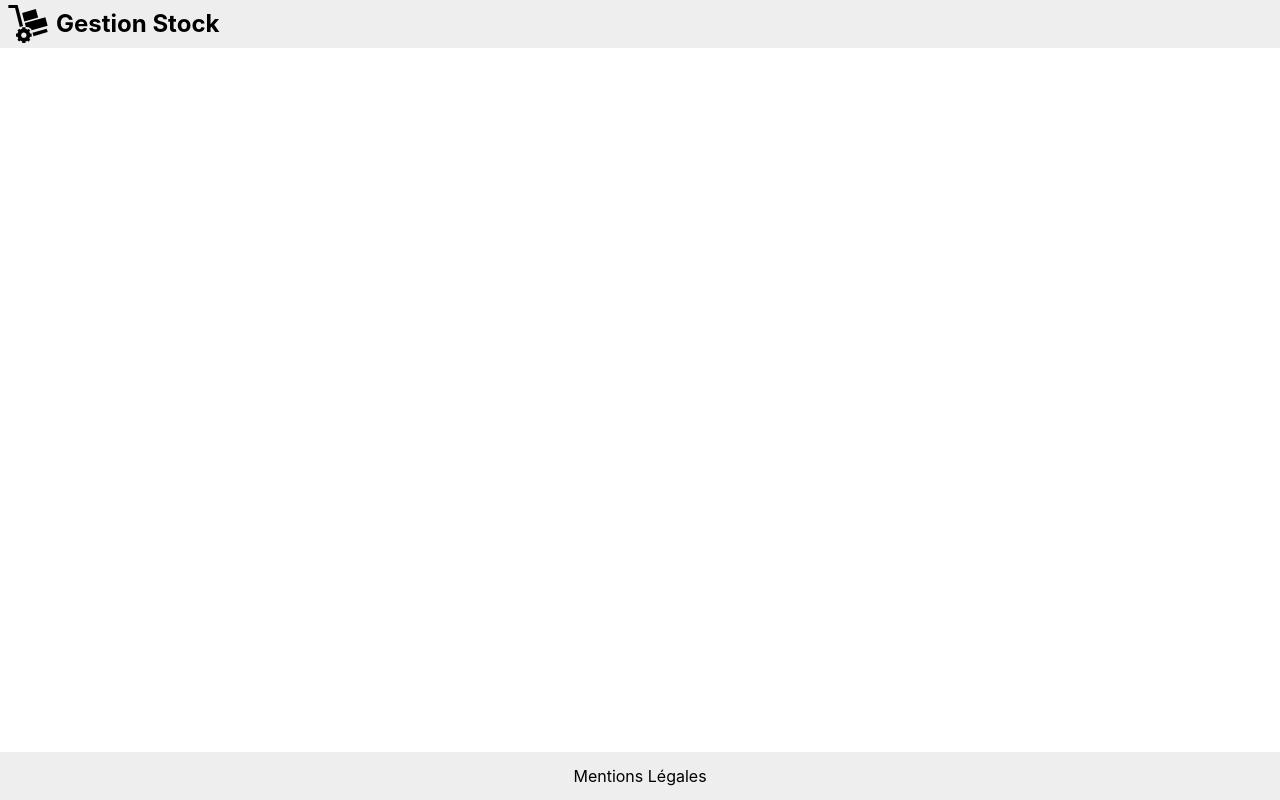
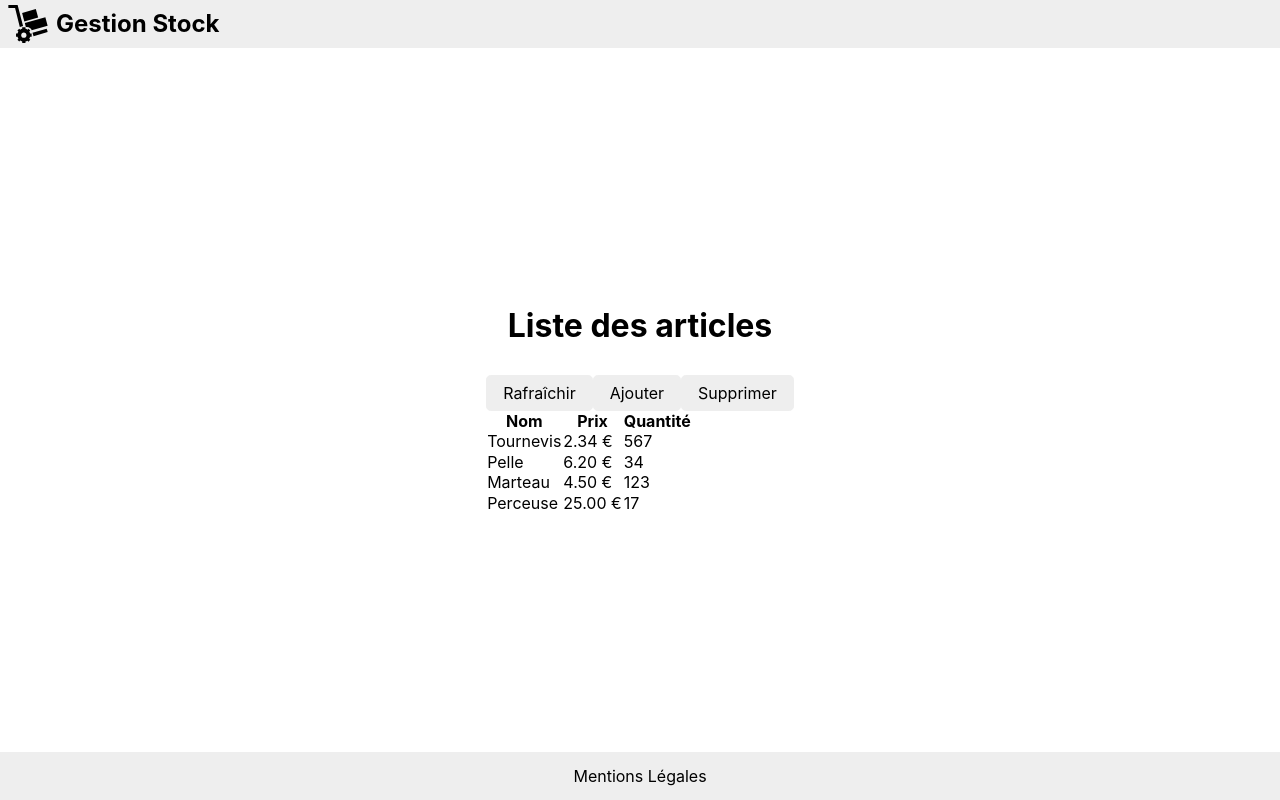
Before and after one commit to jlg-formation/tjs-juin-2022, a React (Create React App) app in the folder front/: page /stock in a window 1280 px wide. Built offline with nearby package versions, Linux system fonts and the light colour scheme.

Commit message:
dev: added stock html

```diff
--- a/front/src/layout/Body.tsx
+++ b/front/src/layout/Body.tsx
@@ -1,12 +1,14 @@
 import { Route, Routes } from "react-router-dom";
 import Home from "../routes/Home";
 import Legal from "../routes/Legal";
+import Stock from "../routes/Stock";
 
 function Body() {
   return (
     <Routes>
       <Route path="/" element={<Home />} />
       <Route path="/legal" element={<Legal />} />
+      <Route path="/stock" element={<Stock />} />
     </Routes>
   );
 }
--- a/front/src/routes/Home.tsx
+++ b/front/src/routes/Home.tsx
@@ -1,9 +1,13 @@
+import { Link } from "react-router-dom";
+
 function Home() {
   return (
     <main>
       <h1>Gérer efficacement votre stock !</h1>
       <div className="jumbo">
-        <button className="primary">Voir le stock</button>
+        <Link to="/stock">
+          <button className="primary">Voir le stock</button>
+        </Link>
       </div>
     </main>
   );
--- /dev/null
+++ b/front/src/routes/Stock.tsx
@@ -0,0 +1,47 @@
+function Stock() {
+  return (
+    <main>
+      <h1>Liste des articles</h1>
+      <div className="content">
+        <nav>
+          <button>Rafraîchir</button>
+          <button>Ajouter</button>
+          <button>Supprimer</button>
+        </nav>
+        <table>
+          <thead>
+            <tr>
+              <th className="name">Nom</th>
+              <th className="price">Prix</th>
+              <th className="qty">Quantité</th>
+            </tr>
+          </thead>
+          <tbody>
+            <tr>
+              <td className="name">Tournevis</td>
+              <td className="price">2.34 €</td>
+              <td className="qty">567</td>
+            </tr>
+            <tr>
+              <td className="name">Pelle</td>
+              <td className="price">6.20 €</td>
+              <td className="qty">34</td>
+            </tr>
+            <tr>
+              <td className="name">Marteau</td>
+              <td className="price">4.50 €</td>
+              <td className="qty">123</td>
+            </tr>
+            <tr>
+              <td className="name">Perceuse</td>
+              <td className="price">25.00 €</td>
+              <td className="qty">17</td>
+            </tr>
+          </tbody>
+        </table>
+      </div>
+    </main>
+  );
+}
+
+export default Stock;
```
